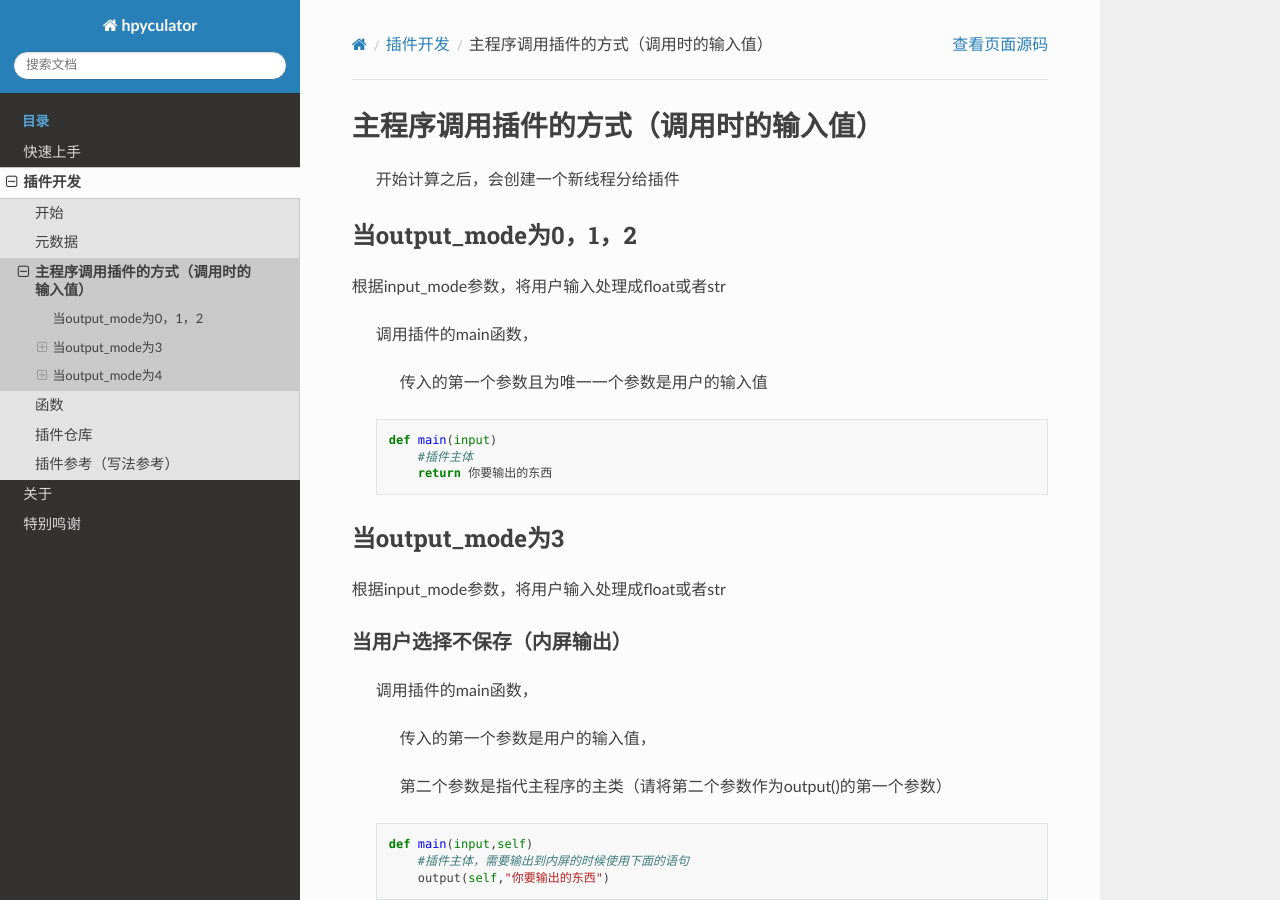
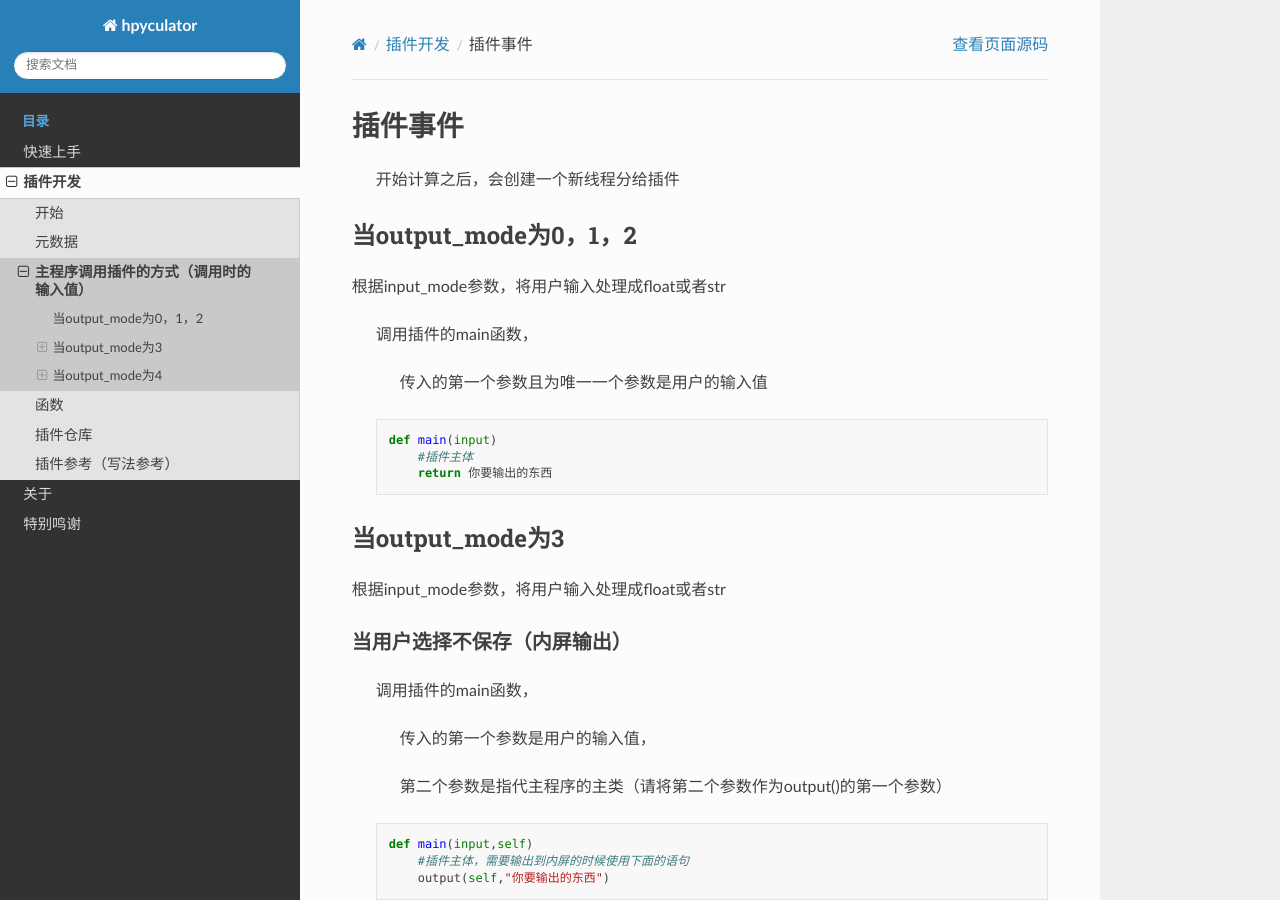
Before and after one commit to HowieHz/hpyculator, a Sphinx documentation site: the page built from docs/source/plugin_dev/Events/contents.rst, in a window 1280 px wide and 900 px high. Built offline with Sphinx 7.4.7 and the Read the Docs theme 2.0.0, drawn with Linux system fonts in a browser that asks for light colours.

Commit message:
Update contents.rst

```diff
--- a/docs/source/plugin_dev/Events/contents.rst
+++ b/docs/source/plugin_dev/Events/contents.rst
@@ -1,4 +1,4 @@
-主程序调用插件的方式（调用时的输入值）
+插件事件
 =============================================
 
     开始计算之后，会创建一个新线程分给插件
```
